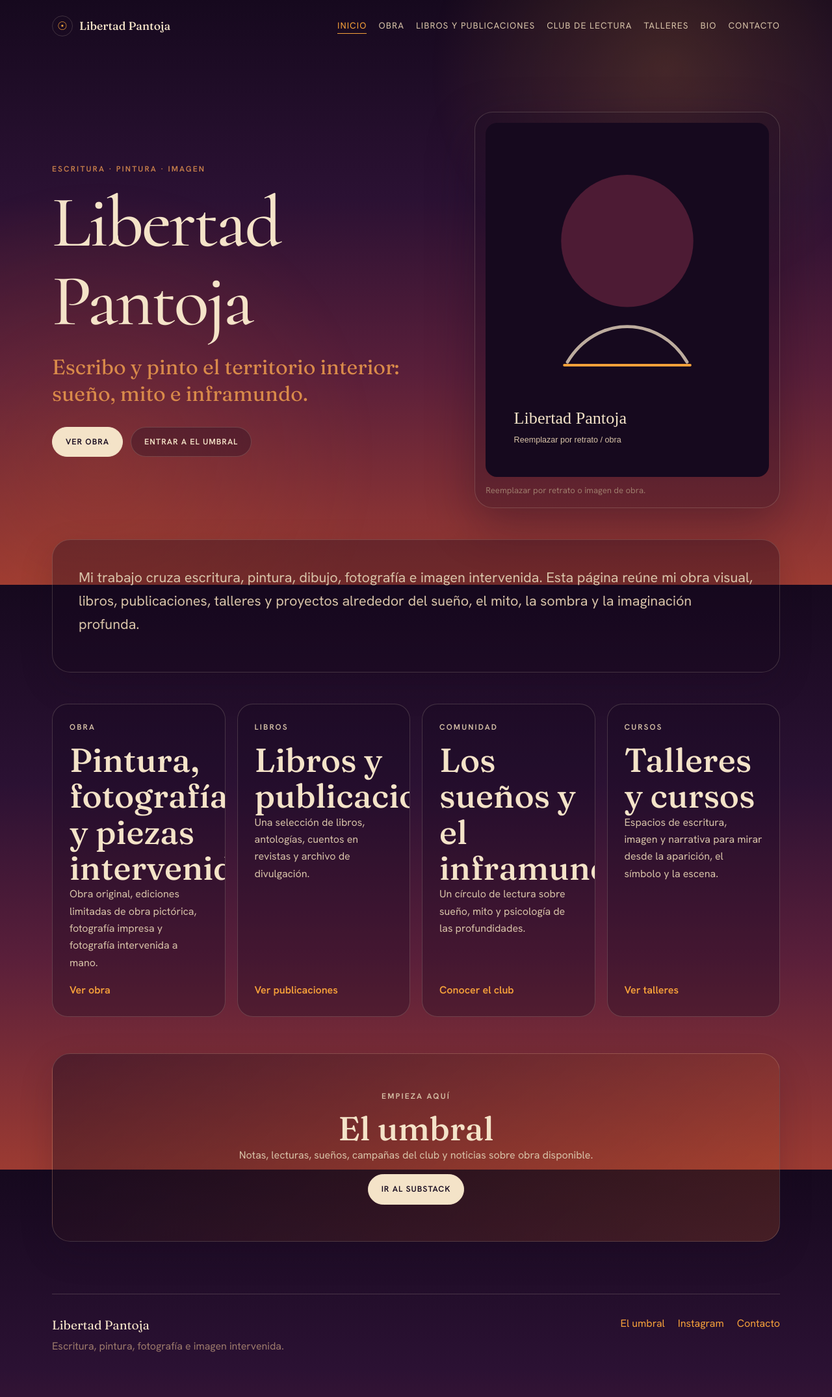
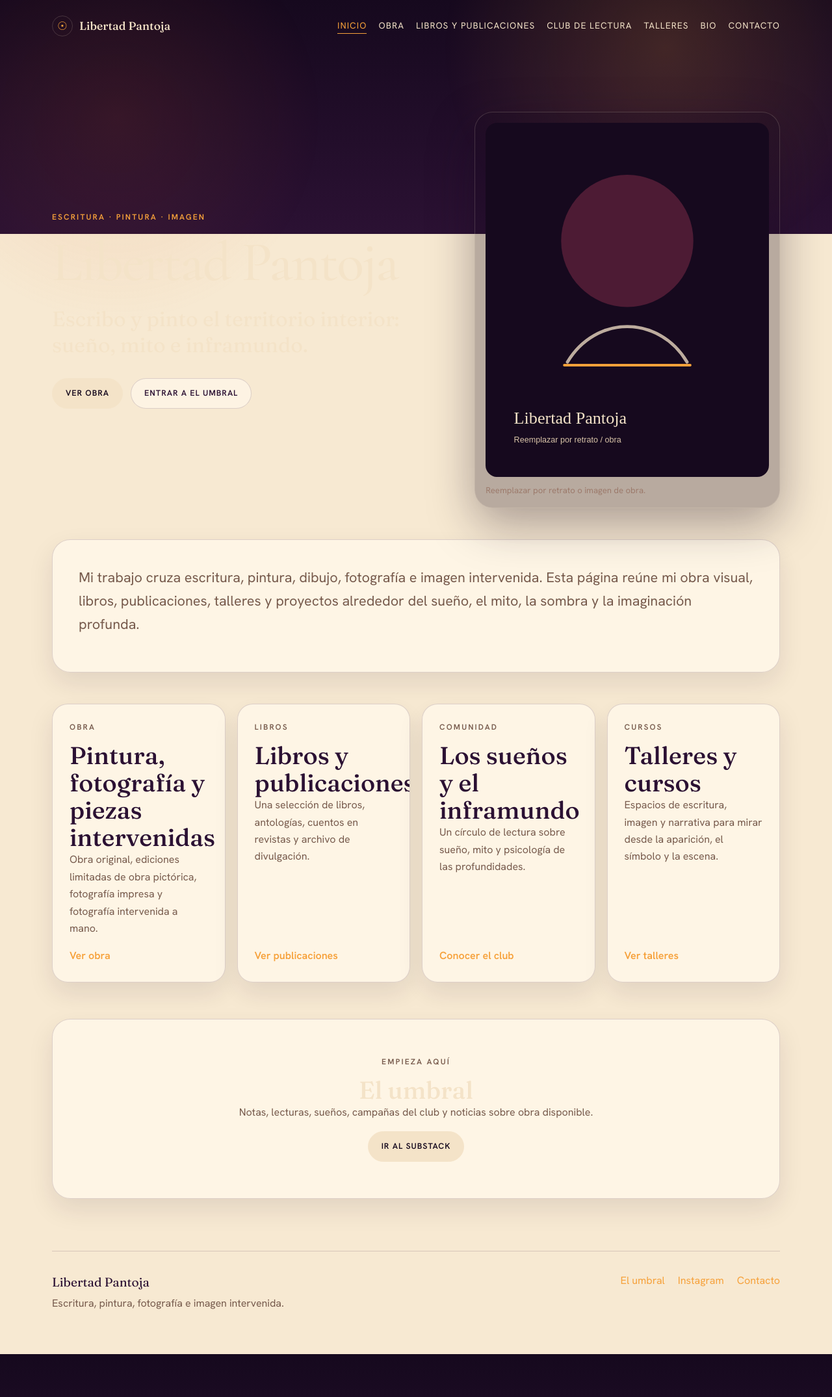
Before and after one commit to LiberPH/libertad-pantoja_site, a Jekyll site: the page built from index.html, in a window 1280 px wide. Shown: the whole page at 65% size. Built offline with Jekyll 4.4.1, drawn with Linux system fonts in a browser that asks for light colours; after the commit the page ends 2084 px from its top, so only the background shows below that.

Commit message:
Added new colors to improve aesthetics

```diff
--- a/assets/css/main.css
+++ b/assets/css/main.css
@@ -581,3 +581,245 @@ figcaption {
   .category-nav { border-radius: 22px; justify-content: flex-start; }
   .metadata-list div { grid-template-columns: 1fr; gap: 2px; }
 }
+
+/* Ajuste editorial: cabecera oscura + cuerpo crema */
+
+:root {
+  --crema-fondo: #F7E9D2;
+  --crema-panel: #FFF6E8;
+  --crema-panel-suave: #F2DEC1;
+  --tinta-oscura: #2B1133;
+  --tinta-profunda: #16091E;
+  --tinta-cafe: #4A302F;
+  --tinta-media: #765A4C;
+  --borde-crema: rgba(43, 17, 51, 0.16);
+  --sombra-crema: rgba(43, 17, 51, 0.10);
+}
+
+body {
+  background:
+    linear-gradient(
+      180deg,
+      var(--noche) 0,
+      var(--umbral) 360px,
+      var(--crema-fondo) 360px,
+      var(--crema-fondo) 100%
+    );
+  background-attachment: scroll;
+  color: var(--tinta-cafe);
+}
+
+body::before {
+  background:
+    radial-gradient(circle at 80% 8%, rgba(246, 161, 58, 0.18), transparent 26%),
+    radial-gradient(circle at 14% 20%, rgba(214, 95, 39, 0.12), transparent 24%);
+}
+
+/* La parte superior permanece nocturna */
+
+.site-header,
+.hero,
+.page-hero {
+  color: var(--tinta-clara);
+}
+
+.site-brand,
+.site-header a,
+.page-hero h1,
+.page-hero .hero-lede,
+.hero h1,
+.hero .hero-lede {
+  color: var(--tinta-clara);
+}
+
+.page-hero .eyebrow,
+.hero .eyebrow {
+  color: var(--horizonte);
+}
+
+/* Escala tipográfica más contenida */
+
+h1 {
+  font-size: clamp(2.8rem, 7vw, 5.4rem);
+  letter-spacing: -0.025em;
+}
+
+h2 {
+  font-size: clamp(1.55rem, 3vw, 2.35rem);
+  line-height: 1.12;
+}
+
+h3 {
+  font-size: clamp(1.05rem, 1.8vw, 1.24rem);
+  line-height: 1.18;
+  overflow-wrap: break-word;
+  hyphens: auto;
+}
+
+/* Títulos dentro de tarjetas */
+
+.feature-card h3,
+.publication-card h3,
+.art-card h3 {
+  font-size: clamp(1.02rem, 1.5vw, 1.18rem);
+  line-height: 1.2;
+  letter-spacing: -0.01em;
+}
+
+/* Bloques sobre fondo crema */
+
+.intro-panel,
+.text-block,
+.cta-band,
+.two-column-panel,
+.contact-panel,
+.timeline-panel,
+.feature-card,
+.publication-card,
+.art-card,
+.contact-card {
+  background: rgba(255, 246, 232, 0.88);
+  border-color: var(--borde-crema);
+  color: var(--tinta-cafe);
+  box-shadow: 0 16px 38px var(--sombra-crema);
+}
+
+.text-block,
+.intro-panel {
+  color: var(--tinta-cafe);
+}
+
+.text-block p,
+.intro-panel p,
+.feature-card p,
+.publication-card p,
+.art-card p,
+.art-card-body p,
+.cta-band p,
+.section-heading p,
+.bio-copy,
+.soft-list,
+.timeline-list {
+  color: var(--tinta-media);
+}
+
+.feature-card h2,
+.feature-card h3,
+.publication-card h2,
+.publication-card h3,
+.art-card h2,
+.art-card h3,
+.contact-card h2,
+.text-block h2,
+.intro-panel h2,
+.section-heading h2 {
+  color: var(--tinta-oscura);
+}
+
+.card-label,
+.eyebrow {
+  color: var(--brasa);
+}
+
+/* Secciones alternadas: crema, no franjas oscuras */
+
+.collection-section.tinted,
+.publication-section.tinted,
+.publication-section.quiet {
+  background: rgba(242, 222, 193, 0.42);
+  border-top: 1px solid var(--borde-crema);
+  border-bottom: 1px solid var(--borde-crema);
+}
+
+/* Tarjetas de publicaciones más compactas */
+
+.publication-card {
+  padding: 18px 20px;
+  gap: 16px;
+}
+
+.publication-card .card-label {
+  margin-bottom: 8px;
+  font-size: 0.68rem;
+  letter-spacing: 0.14em;
+}
+
+.publication-card p {
+  margin-bottom: 0.45rem;
+}
+
+.publication-card .muted {
+  color: var(--tinta-media);
+  font-size: 0.94rem;
+  line-height: 1.5;
+}
+
+.compact-list .publication-card {
+  opacity: 1;
+  background: rgba(255, 246, 232, 0.72);
+}
+
+/* Links en fondo crema */
+
+.text-link {
+  color: var(--tinta-oscura);
+  border-bottom-color: rgba(156, 59, 50, 0.45);
+}
+
+.text-link:hover {
+  color: var(--brasa);
+  border-bottom-color: var(--brasa);
+}
+
+.button.secondary {
+  color: var(--tinta-oscura);
+  background: rgba(255, 246, 232, 0.78);
+  border-color: var(--borde-crema);
+}
+
+.button.secondary:hover {
+  background: var(--tinta-oscura);
+  color: var(--tinta-clara);
+}
+
+/* Footer sobre crema */
+
+.site-footer {
+  border-top-color: var(--borde-crema);
+  color: var(--tinta-media);
+}
+
+.footer-title {
+  color: var(--tinta-oscura);
+}
+
+/* En móvil, todavía más compacto */
+
+@media (max-width: 580px) {
+  body {
+    background:
+      linear-gradient(
+        180deg,
+        var(--noche) 0,
+        var(--umbral) 300px,
+        var(--crema-fondo) 300px,
+        var(--crema-fondo) 100%
+      );
+  }
+
+  h1 {
+    font-size: clamp(2.45rem, 13vw, 3.6rem);
+  }
+
+  h2 {
+    font-size: 1.55rem;
+  }
+
+  .publication-card {
+    padding: 17px;
+  }
+
+  .publication-card h3 {
+    font-size: 1.05rem;
+  }
+}
```
